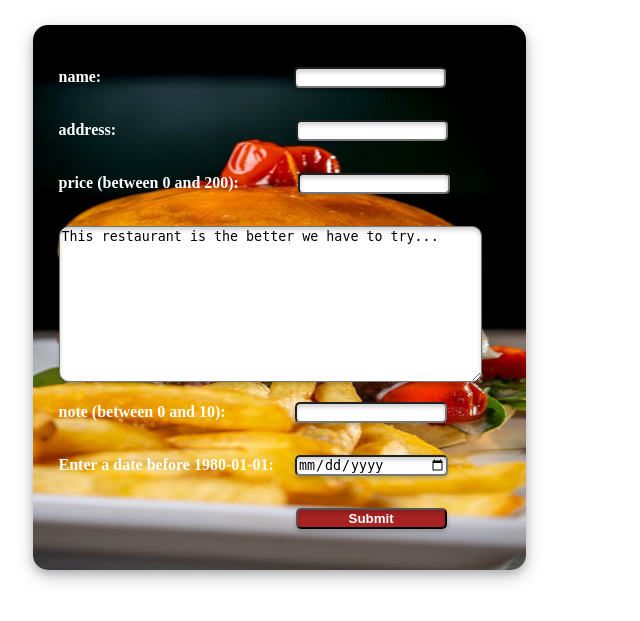
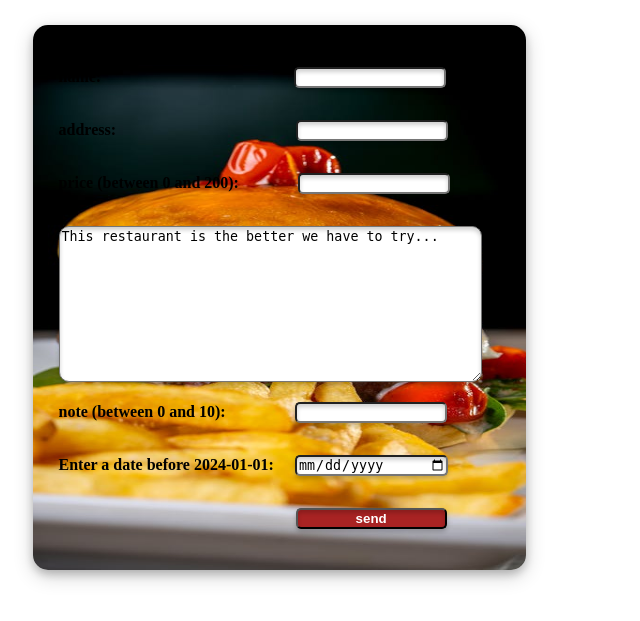
Before and after one commit to SebastienAuclere/dwwm_php, a PHP site: page /ajouter.php in a window 1280 px wide. Shown: the top 621 px of the page, without its empty margins (0-640 px from the left). Run offline with PHP 8.4, Linux system fonts and the light colour scheme.

Commit message:
formulaire

```diff
--- a/exo_restaurant/ajouter.php
+++ b/exo_restaurant/ajouter.php
@@ -1,3 +1,22 @@
+<?php
+
+require "./model/liste_resto.php";
+require "./model/dbconnect.php";
+$myObject = new RestoRepository("restaurants");
+
+if (isset($_POST["send"])) {
+    $test = $myObject->ajouterResteau($_POST["name"], $_POST["address"], floatval($_POST["price"]), $_POST["comments"], intval($_POST["note"]), $_POST["visit"]);
+    if ($test === true) {
+        // retour a la page d'accueil
+        header("Location:./index.php");  // "header" est une fonction qui redirige vers une page
+    } else {
+        echo "ajout du restaurant a echoue veuillez recommencer";
+    }
+}
+
+
+
+?>
 <!DOCTYPE html>
 <html lang="fr-fr">
 
@@ -6,13 +25,13 @@
     <meta http-equiv='X-UA-Compatible' content='IE=edge'>
     <title>resto</title>
     <meta name='viewport' content='width=device-width, initial-scale=1'>
-    <link rel='stylesheet' type='text/css' media='screen' href='styleform.css'>
+    <link rel='stylesheet' type='text/css' media='screen' href='./mon_css/styleform.css'>
     <script src='main.js'></script>
 </head>
 
 <body>
     <div>
-        <form action="" method="get" class="background">
+        <form action="" method="POST" class="background">
             <div>
                 <label for="name">name:</label>
                 <input type="text" id="name" name="name" class="center1">
@@ -33,11 +52,11 @@
                 <input type="number" id="note" name="note" min="0" max="10" class="center5">
             </div>
             <div>
-                <label for="visit">Enter a date before 1980-01-01:</label>
-                <input type="date" id="visit" name="visit" max="1979-12-31" class="center6">
+                <label for="visit">Enter a date before 2024-01-01:</label>
+                <input type="date" id="visit" name="visit" max="2024-12-10" class="center6">
             </div>
             <div>
-                <input type="submit" value="Submit" class="center7">
+                <input type="submit" value="send" name="send" class="center7">
             </div>
         </form>
     </div>
--- a/exo_restaurant/mon_css/styleform.css
+++ b/exo_restaurant/mon_css/styleform.css
@@ -1,6 +1,6 @@
 body {
     font-weight: bold;
-    color: white;
+    color: black;
 }
 
 .background {
@@ -21,7 +21,7 @@ input {
     box-shadow: 0 3px 4px 0 rgba(0, 0, 0, 0.2), 0 3px 4px 0 rgba(0, 0, 0, 0.19) inset;
 }
 
-label {}
+
 
 textarea {
     margin-top: 1rem;
```
Also changed, not shown: exo_restaurant/index.php (+10 -4 lines).
